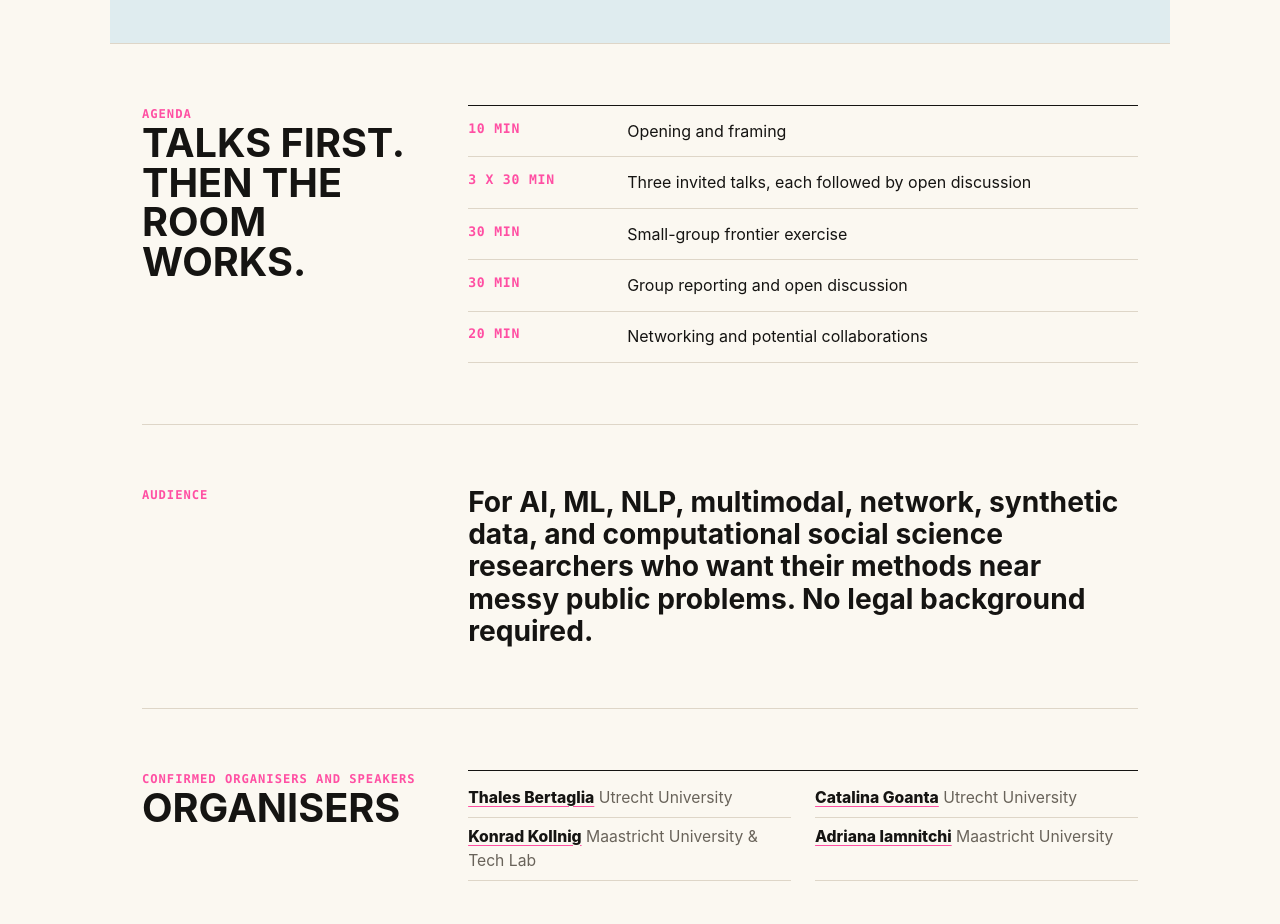
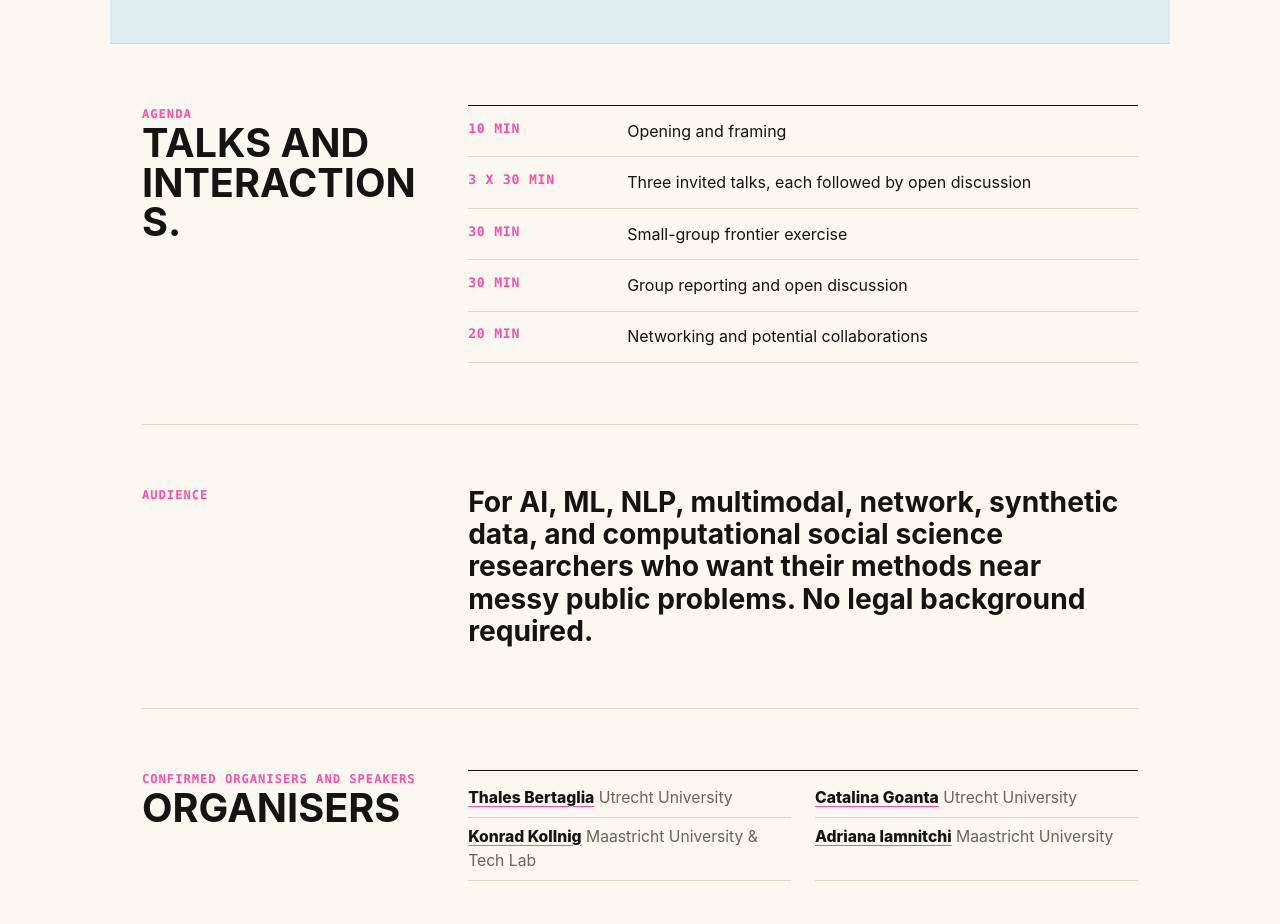
Before and after one commit to thalesbertaglia/bnaic2026-what-platforms-hide, a plain HTML site: page index.html in a window 1280 px wide. Shown: the part 2760-3684 px from the top of the page. Drawn offline with Linux system fonts and the light colour scheme.

Commit message:
Improve wording

```diff
--- a/index.html
+++ b/index.html
@@ -232,7 +232,7 @@
       gap: clamp(1.25rem, 3.5vw, 3rem);
     }
 
-    .split > * {
+    .split>* {
       min-width: 0;
     }
 
@@ -654,7 +654,7 @@
         <div class="split">
           <div>
             <p class="label">Agenda</p>
-            <h2>Talks first. Then the room works.</h2>
+            <h2>Talks and interactions.</h2>
           </div>
           <div class="agenda">
             <div class="agenda-row">
```
